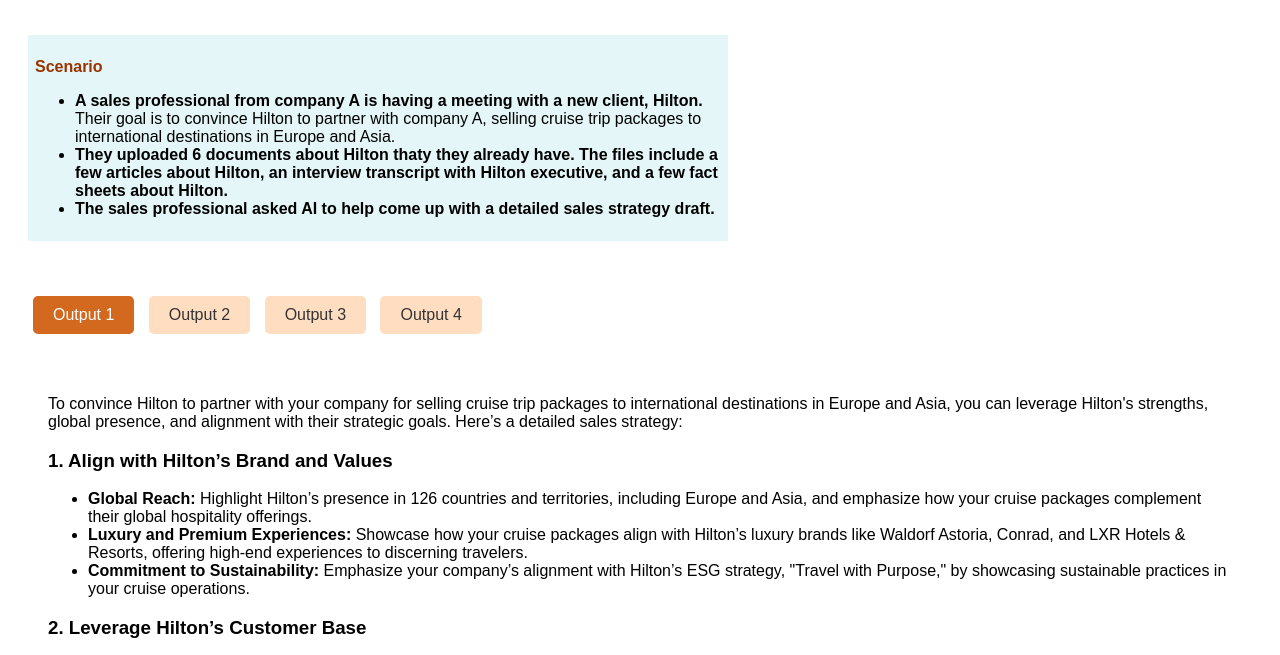
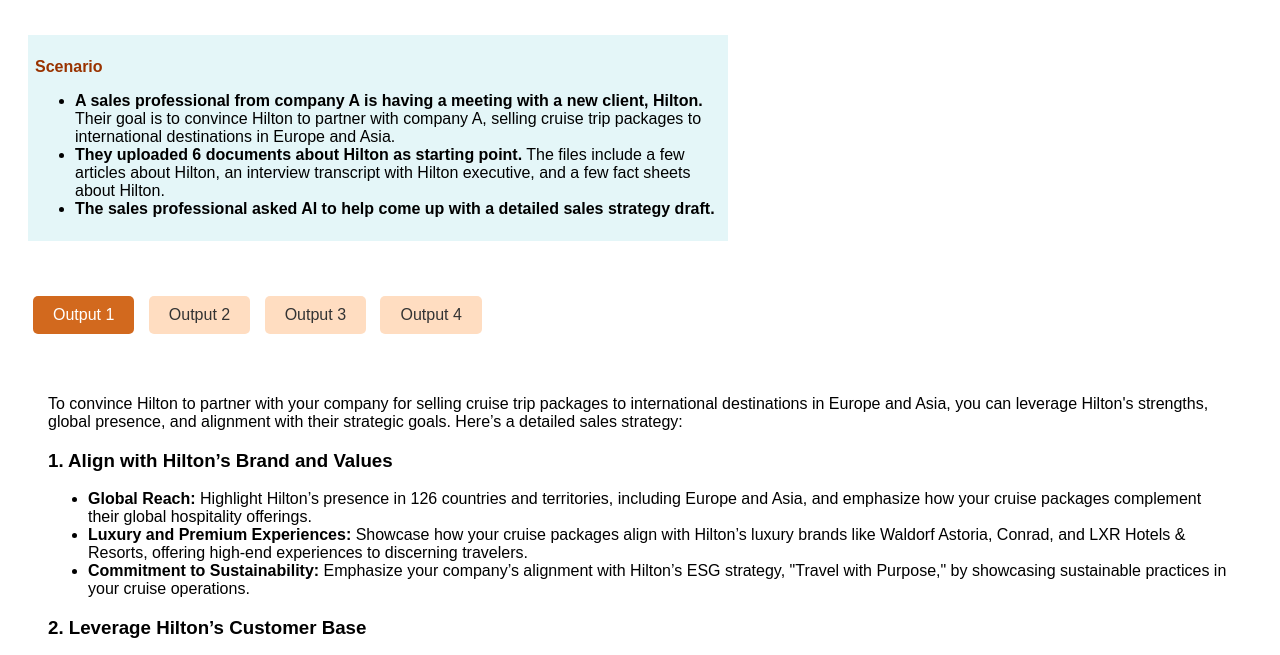
Before and after one commit to candy1110-us/UserTesting, a plain HTML site: page index.html in a window 1280 px wide. Shown: the part 107-762 px from the top of the page. Drawn offline with Linux system fonts and the light colour scheme.

Commit message:
Update index.html

```diff
--- a/index.html
+++ b/index.html
@@ -50,7 +50,7 @@
 <p><span style="color: #993300;"><strong>Scenario</strong></span></p>
 <ul>
 <li><strong>A sales professional from company A is having a meeting with a new client, Hilton.</strong> Their goal is to convince Hilton to partner with company A, selling cruise trip packages to international destinations in Europe and Asia.</li>
-<li><strong>They uploaded 6 documents about Hilton thaty they already have. The files include a few articles about Hilton, an interview transcript with Hilton executive, and a few fact sheets about Hilton.</strong></li>
+<li><strong>They uploaded 6 documents about Hilton as starting point.</strong> The files include a few articles about Hilton, an interview transcript with Hilton executive, and a few fact sheets about Hilton.</li>
 <li><strong>The sales professional&nbsp;asked AI to help come up with a detailed sales strategy draft.</strong></li>
 </ul>
 </td>
```
